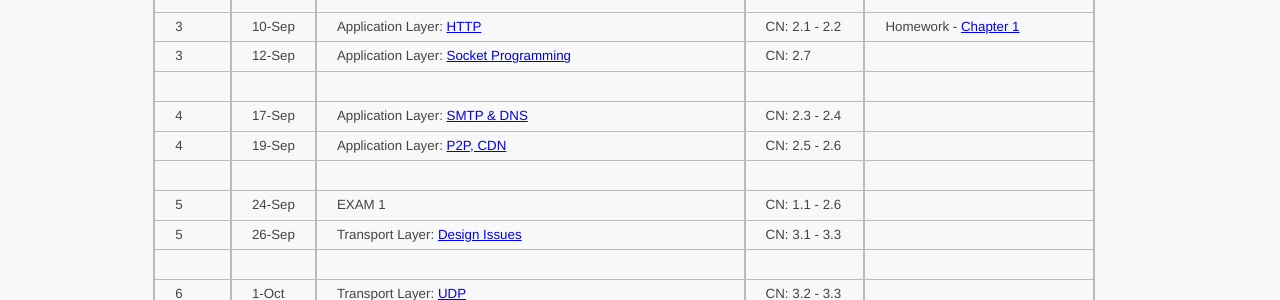
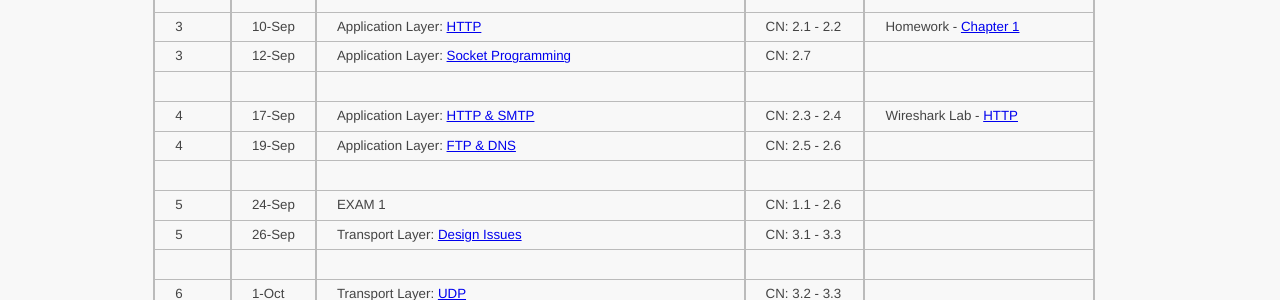
Before and after one commit to ycpcs/cs330-fall2024, a Jekyll site: the page built from schedule/index.md, in a window 1280 px wide. Shown: the part 341-641 px from the top of the page. Built offline with Jekyll 4.4.1, drawn with Linux system fonts in a browser that asks for light colours.

Commit message:
update schedule

```diff
--- a/schedule/index.md
+++ b/schedule/index.md
@@ -18,8 +18,8 @@ CN: [Computer Networking: A Top-Down Approach](https://www.pearson.com/us/higher
 >| 3 | 10-Sep | Application Layer: [HTTP](slides/chapter_2.pdf) | CN: 2.1 - 2.2 | Homework - [Chapter 1](../assign/homework1.html) |
 >| 3 | 12-Sep | Application Layer: [Socket Programming](slides/chapter_2.pdf) | CN: 2.7 |
 >|  |  |  |  |  |
->| 4 | 17-Sep | Application Layer: [SMTP & DNS](slides/chapter_2.pdf) | CN: 2.3 - 2.4 | |
->| 4 | 19-Sep | Application Layer: [P2P, CDN](slides/chapter_2.pdf) | CN: 2.5 - 2.6 | |
+>| 4 | 17-Sep | Application Layer: [HTTP & SMTP](slides/chapter_2.pdf) | CN: 2.3 - 2.4 |  Wireshark Lab - [HTTP](../labs/files/Wireshark_HTTP_v8.1.pdf) |
+>| 4 | 19-Sep | Application Layer: [FTP & DNS](slides/chapter_2.pdf) | CN: 2.5 - 2.6 | |
 >|  |  |  |  |  |
 >| 5 | 24-Sep | EXAM 1 | CN: 1.1 - 2.6 | |
 >| 5 | 26-Sep | Transport Layer: [Design Issues](slides/chapter_3.pdf) | CN: 3.1 - 3.3 | |
```
Also changed, not shown: index.md (+1 -1 lines), labs/index.md (+1 -2 lines).
